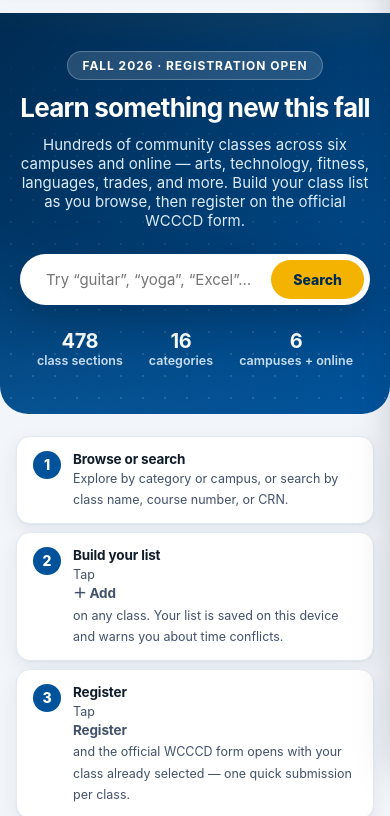
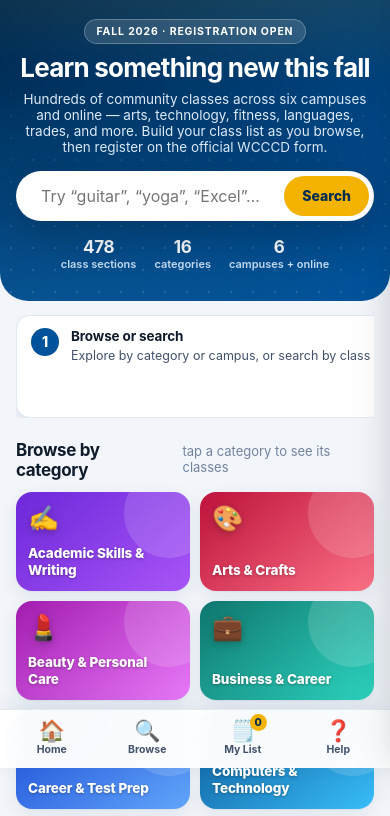
Before and after one commit to Ecrutch1/Fall-CE, a plain HTML site: page index.html in a window 390 px wide. Shown: the part 76-892 px from the top of the page. Drawn offline with Linux system fonts and the light colour scheme.

Commit message:
Add files via upload

```diff
--- a/index.html
+++ b/index.html
@@ -45,7 +45,7 @@
   .cart-count{background:var(--gold);color:var(--accent-deep);border-radius:999px;min-width:20px;height:20px;display:grid;place-items:center;font-size:12px;font-weight:800;padding:0 5px}
   .cart-count.bump{animation:bump .35s}
   @keyframes bump{40%{transform:scale(1.4)}}
-  @media(max-width:640px){.brand-ce{display:none}.brand-logo{height:50px}.hlink{display:none}}
+  @media(max-width:640px){.brand-ce{display:none}.brand-logo{height:42px}.hlink{display:none}.cart-btn{display:none}.hwrap{padding:8px 14px}}
 
   main{max-width:1150px;margin:0 auto;padding:0 16px 90px}
   .view{display:none}
@@ -291,6 +291,60 @@
   .toast.show{transform:translate(-50%,0);opacity:1}
 
   .proto-note{max-width:1150px;margin:0 auto;padding:26px 16px 30px;font-size:11.5px;color:var(--ink-3);text-align:center}
+
+  /* ---------- Bottom nav (phones only) ---------- */
+  .bottom-nav{display:none}
+  @media(max-width:640px){
+    .bottom-nav{display:grid;grid-template-columns:repeat(4,1fr);position:fixed;left:0;right:0;bottom:0;z-index:45;
+      background:rgba(255,255,255,.97);backdrop-filter:blur(10px);border-top:1px solid var(--line);
+      padding:6px 4px calc(8px + env(safe-area-inset-bottom));box-shadow:0 -4px 20px rgba(8,63,107,.08)}
+    .bottom-nav button{display:flex;flex-direction:column;align-items:center;gap:2px;font-size:10.5px;font-weight:700;color:var(--ink-2);padding:4px 0;position:relative}
+    .bottom-nav .bn-ic{font-size:21px;line-height:1}
+    .bottom-nav .bn-badge{position:absolute;top:-2px;right:calc(50% - 24px);background:var(--gold);color:var(--accent-deep);border-radius:999px;min-width:17px;height:17px;display:grid;place-items:center;font-size:10.5px;font-weight:800;padding:0 4px}
+    main{padding-bottom:110px}
+    .toast{bottom:96px}
+    .d-foot{padding-bottom:calc(14px + env(safe-area-inset-bottom))}
+
+    /* slimmer hero */
+    .hero{padding:24px 16px 30px;margin-top:12px}
+    .hero .kicker{font-size:10.5px;padding:5px 12px;margin-bottom:10px}
+    .hero p{font-size:13.5px;margin-top:8px}
+    .hero-search{margin-top:16px;padding:5px}
+    .hero-search button{padding:9px 18px}
+    .hero-stats{gap:18px;margin-top:16px}
+    .hero-stats .st{font-size:11px}
+    .hero-stats .st b{font-size:17px}
+
+    /* how-it-works: swipeable strip */
+    .howworks{display:flex;overflow-x:auto;-webkit-overflow-scrolling:touch;scrollbar-width:none;gap:10px;margin:14px 0 2px}
+    .howworks::-webkit-scrollbar{display:none}
+    .hw{min-width:76%;flex:none;padding:12px 14px}
+
+    /* tighter sections */
+    .sect-head{margin:22px 0 12px}
+    .sect-head h2{font-size:17px}
+    .tiles{gap:10px}
+    .tile{min-height:96px;padding:14px 12px 12px}
+    .tile .em{font-size:25px}
+
+    /* list toolbar: search row, then filters row */
+    .toolbar{top:59px;padding:8px 0;gap:7px}
+    .home-btn{order:0}
+    .search2{order:1;flex:1 1 auto;min-width:0}
+    .sel{order:2;flex:1 1 40%;max-width:none;min-width:0}
+    .row{padding:13px 13px}
+    .list-head{margin-top:14px}
+
+    /* stop iOS zoom-on-focus: inputs at 16px */
+    .search2 input,.hero-search input,.sel select,.promo input,
+    .field input,.field select{font-size:16px}
+
+    /* summary: full-width register buttons */
+    .oi{flex-wrap:wrap}
+    .oi .reg-link{width:100%;text-align:center;margin-top:6px;padding:11px}
+    .co-actions{flex-wrap:wrap}
+    .help-modal{padding:18px;border-radius:16px;max-height:80vh}
+  }
 </style>
 </head>
 <body>
@@ -302,9 +356,9 @@
       <div class="brand-ce">Continuing<br>Education</div>
     </div>
     <div class="spacer"></div>
-    <button class="hlink" onclick="goHome()" style="display:block">Home</button>
+    <button class="hlink" onclick="goHome()">Home</button>
     <a class="hlink" href="https://www.wcccd.edu" target="_blank" rel="noopener" style="text-decoration:none">wcccd.edu ↗</a>
-    <button class="hlink" id="helpBtn" style="display:block">Help</button>
+    <button class="hlink" id="helpBtn">Help</button>
     <button class="cart-btn" id="cartBtn">My List <span class="cart-count" id="cartCount">0</span></button>
   </div>
 </header>
@@ -2876,6 +2930,13 @@
 
 <div class="proto-note">Interactive prototype · real WCCCD Fall 2026 course &amp; schedule data · registration via the official WCCCD form</div>
 
+<nav class="bottom-nav" id="bottomNav">
+  <button onclick="goHome()"><span class="bn-ic">🏠</span>Home</button>
+  <button onclick="openList('All categories','All locations','')"><span class="bn-ic">🔍</span>Browse</button>
+  <button onclick="openDrawer()" class="bn-list"><span class="bn-ic">🗒️</span>My List<span class="bn-badge" id="cartCount2">0</span></button>
+  <button onclick="$('helpScrim').classList.add('open')"><span class="bn-ic">❓</span>Help</button>
+</nav>
+
 <div class="scrim" id="scrim"></div>
 <aside class="drawer" id="drawer" aria-label="Shopping cart">
   <div class="d-head">
@@ -3172,6 +3233,9 @@
   const el = $('cartCount');
   el.textContent = state.cart.length;
   if(bump){ el.classList.remove('bump'); void el.offsetWidth; el.classList.add('bump'); }
+  const el2 = $('cartCount2');
+  if(el2){ el2.textContent = state.cart.length;
+    if(bump){ el2.classList.remove('bump'); void el2.offsetWidth; el2.classList.add('bump'); } }
 }
 let toastTimer;
 function toast(msg){
```
